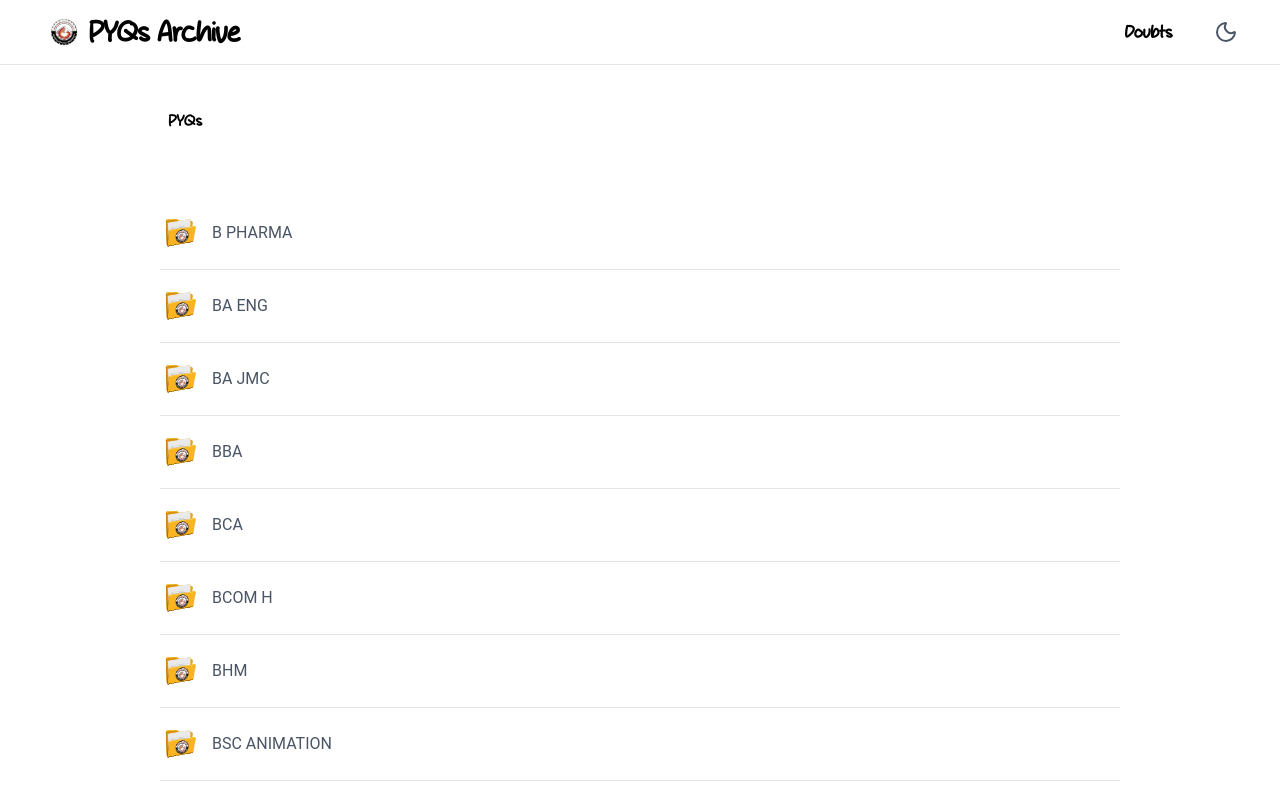
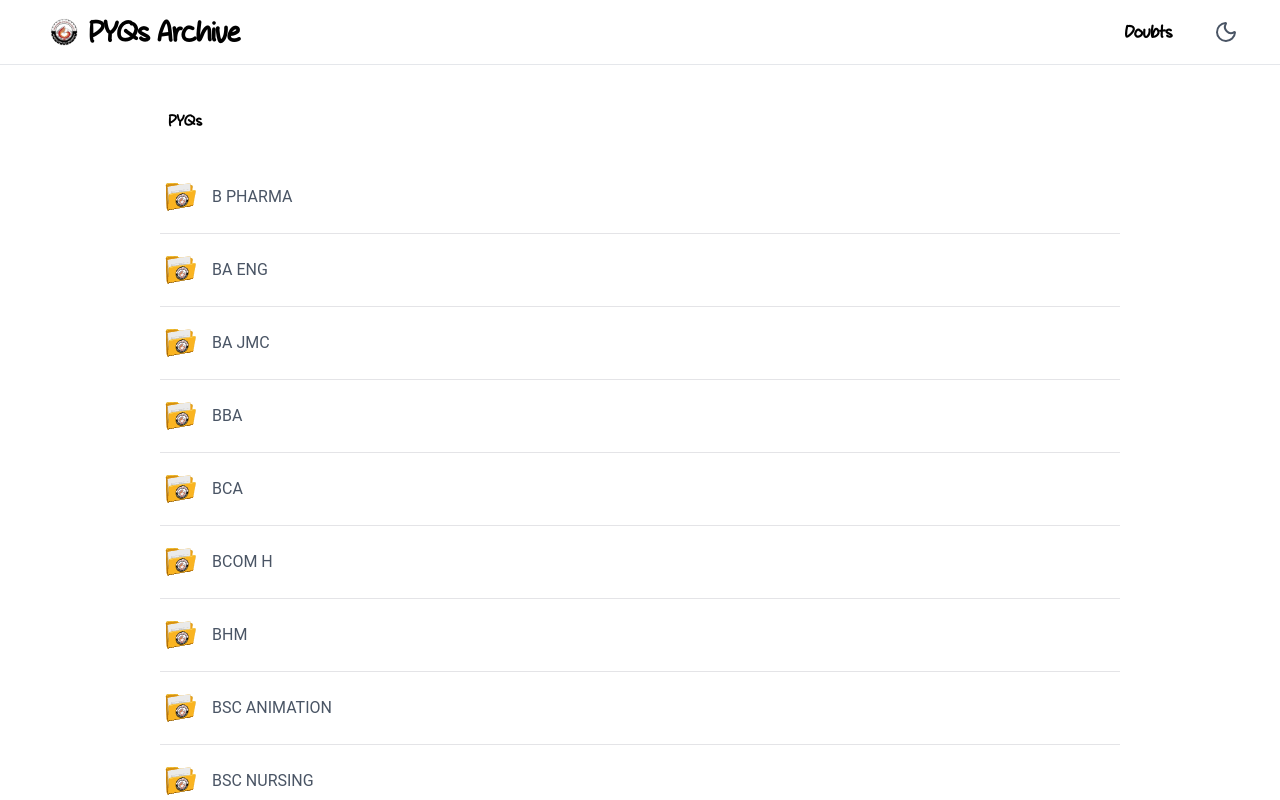
Before and after one commit to priyansunegi-dev0/GEHU-Archive, a React (Vite) app: page /pyqs in a window 1280 px wide. Shown: the top 800 px of the page. Built offline with nearby package versions, Linux system fonts and the light colour scheme.

Commit message:
Reduce gap between breadcrumb and folder list

```diff
--- a/src/pages/Home.tsx
+++ b/src/pages/Home.tsx
@@ -106,7 +106,7 @@
       <SEO page="home" />
 
       {/* Top Header Section with Breadcrumb */}
-      <div className="flex flex-col sm:flex-row sm:items-center sm:justify-between gap-4 mb-10 pb-5">
+      <div className="flex flex-col sm:flex-row sm:items-center sm:justify-between gap-4 mb-6">
         <nav className="flex items-center gap-1 text-base md:text-lg flex-wrap">
           {currentFolder && (
             <ArrowUp className="h-5 w-5 cursor-pointer mr-2" onClick={goUpOneLevel} />
```
